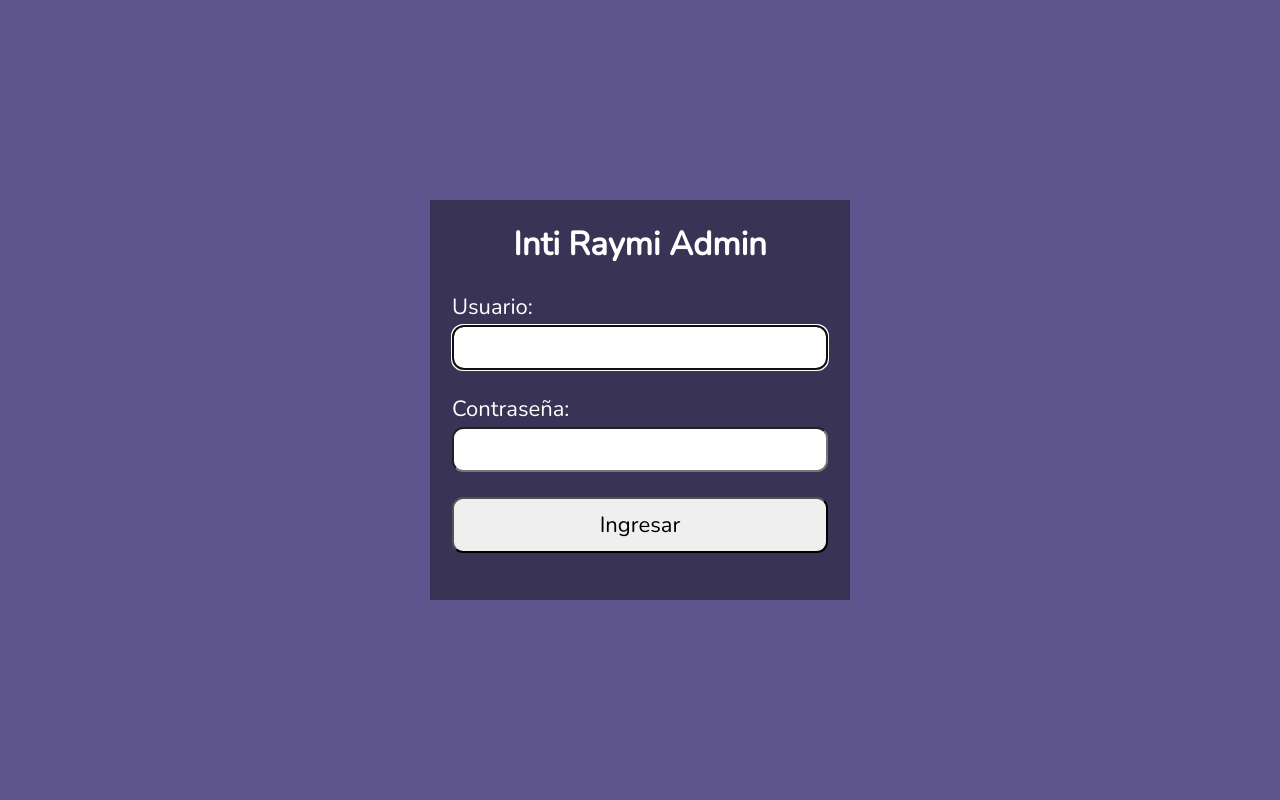
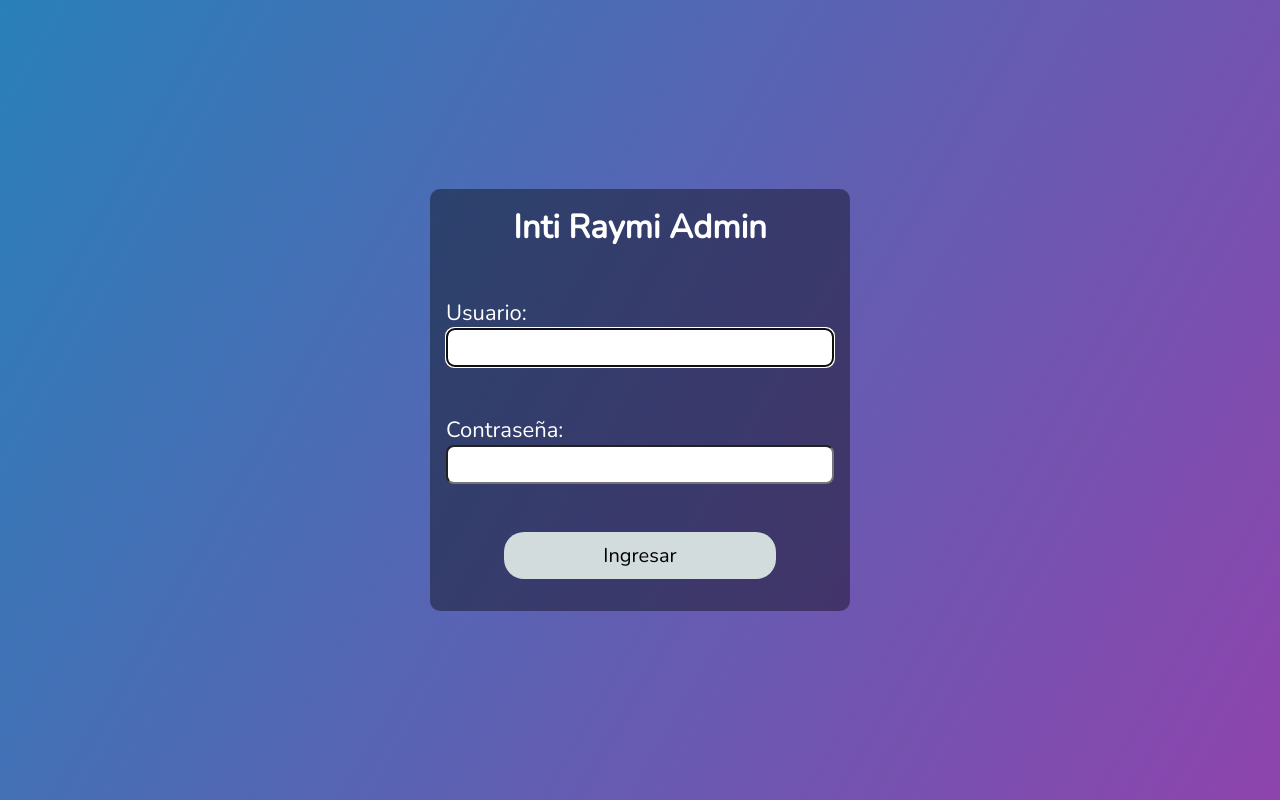
Before and after one commit to parduccinward/qr-ticket-management-system, a React (Create React App) app in the folder frontend/: page / in a window 1280 px wide. Built offline with nearby package versions, Linux system fonts and the light colour scheme.

Commit message:
Change container and login button styles

```diff
--- a/frontend/src/components/Login.js
+++ b/frontend/src/components/Login.js
@@ -56,7 +56,7 @@ const Login = () => {
     return(
         <>
         {success ? (
-            <section>
+            <section class="login-container">
                 <h1>Te encuentras autenticado!</h1>
                 <br />
                 <p>
@@ -64,11 +64,11 @@ const Login = () => {
                 </p>
             </section>
         ) : (
-        <section>
+        <section class="login-container">
             <p ref={errRef} className={errMsg ? "errmsg" : "offscreen"} aria-live="assertive">{errMsg}</p>
             <h1>Inti Raymi Admin</h1>
-            <form onSubmit={handleSubmit}>
-                <label htmlFor="username">Usuario:</label>
+            <form class="login-form"onSubmit={handleSubmit}>
+                <label class="login-label" htmlFor="username">Usuario:</label>
                 <input
                     type="text"
                     id="username"
@@ -78,7 +78,7 @@ const Login = () => {
                     value={username}
                     required
                 />
-                <label htmlFor="password">Contraseña:</label>
+                <label class="login-label" htmlFor="password">Contraseña:</label>
                 <input
                     type="password"
                     id="password"
@@ -86,7 +86,7 @@ const Login = () => {
                     value={password}
                     required
                 />
-                <button>Ingresar</button>
+                <button class="login-btn">Ingresar</button>
             </form>
         </section>
         )}
--- a/frontend/src/index.css
+++ b/frontend/src/index.css
@@ -6,22 +6,19 @@
     box-sizing: border-box;
 }
 
-html {
-    font-family: 'Nunito', sans-serif;
-    font-size: 22px;
-    color: #fff;
+body {
+    min-height: 100vh;
+    background: linear-gradient(120deg, #2980b9, #8e44ad);
 }
 
-body {
-    min-height: 100vh;
-    background-color: #5E548E;
-}
-
-h1 {
+.login-container h1 {
     align-self: center;
 }
 
 .App {
+    font-family: 'Nunito', sans-serif;
+    font-size: 22px;
+    color: #fff;
     display: flex;
     flex-direction: column;
     justify-content: center;
@@ -30,7 +27,7 @@ h1 {
     padding: 1rem 0.5rem;
 }
 
-section {
+.login-container {
     width: 100%;
     max-width: 420px;
     min-height: 400px;
@@ -39,9 +36,10 @@ section {
     justify-content: flex-start;
     padding: 1rem;
     background-color: rgba(0,0,0,0.4);
+    border-radius: 10px;
 }
 
-form {
+.login-form {
     display: flex;
     flex-direction: column;
     justify-content: space-evenly;
@@ -53,23 +51,34 @@ a, a:visited {
     color: #fff;
 }
 
-input[type="text"],
-input[type="password"],
-button,
-textarea {
+#username,
+#password,
+.login-btn {
   font-family: 'Nunito', sans-serif;
-  font-size: 22px;
+  font-size: 20px;
   padding: 0.25rem;
   border-radius: 0.5rem;
 }
 
-label,
-button {
-  margin-top: 1rem;
+.login-label,
+.login-btn {
+  margin-top: 3rem;
 }
 
-button {
-  padding: 0.5rem;
+.login-btn {
+    padding: 0.6rem;
+    width: 70%;
+    align-self: center;
+    border-radius: 20px;
+    background-color: rgb(210, 220, 221);
+    border:none;
+    color:#000;
+}
+.login-btn:hover{
+    background-color: rgb(183, 191, 191);
+    color:#000;
+    transition:0.6s;
+    cursor: pointer;
 }
 
 .instructions {
@@ -112,7 +121,3 @@ button {
     padding: 0.5rem;
     margin-bottom: 0.5rem;
 }
-
-.line {
-    display: inline-block;
-}
```
Lines whose indentation alone changed are shown as unchanged.
